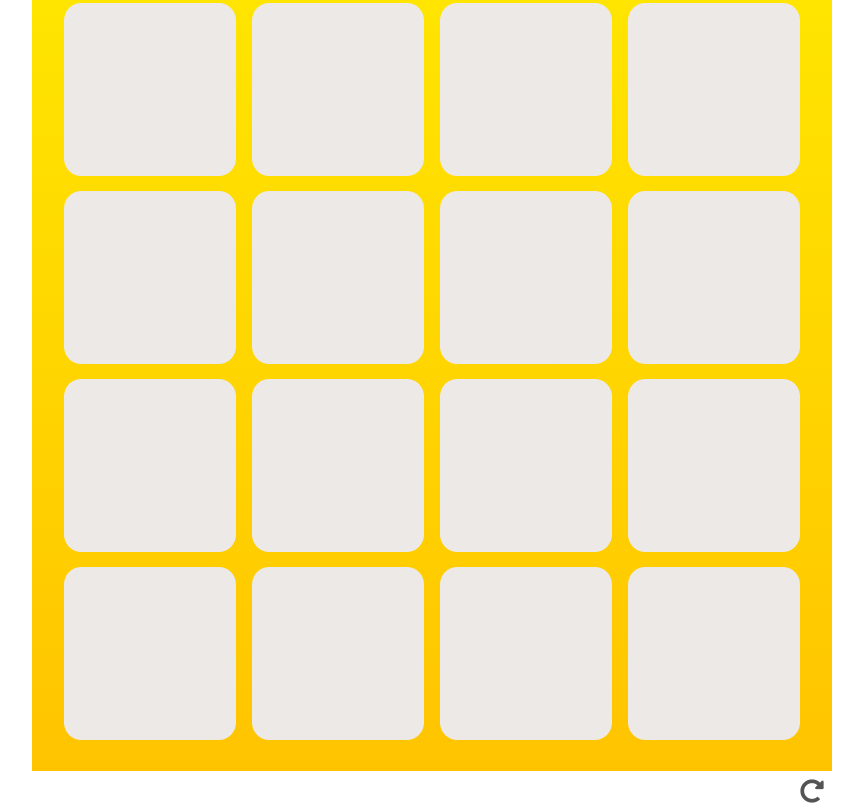
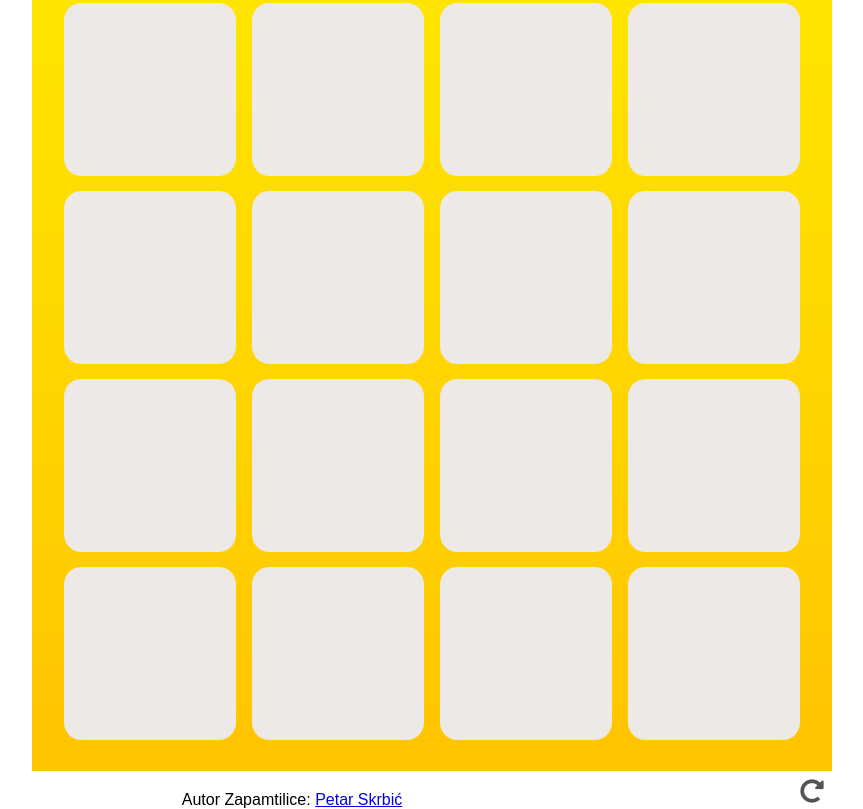
Before and after one commit to NoToolsNoCraft/zapamtilica-caci-edition, a plain HTML site: page index.html in a window 1280 px wide. Shown: the part 456-1265 px from the top of the page, without its empty margins (208-1071 px from the left). Drawn offline with Linux system fonts and the light colour scheme; a web font is replaced by a local one.

Commit message:
Update index.html

```diff
--- a/index.html
+++ b/index.html
@@ -56,6 +56,11 @@
 			<p class="modal-text" id="replay"> <i class="fas fa-redo-alt"></i> Oš igrat opet?</p>
 		</div>
 	</div>
+
+	<div style="text-align: center; margin-top: 20px;">
+    		<span>Autor Zapamtilice: <a href="https://www.linkedin.com/in/petar-skrbic/" target="_blank">Petar Skrbić</a></span>
+	</div>
+
 	<script type="text/javascript" src="js/app.js"></script>
 </body>
 </html>
```
